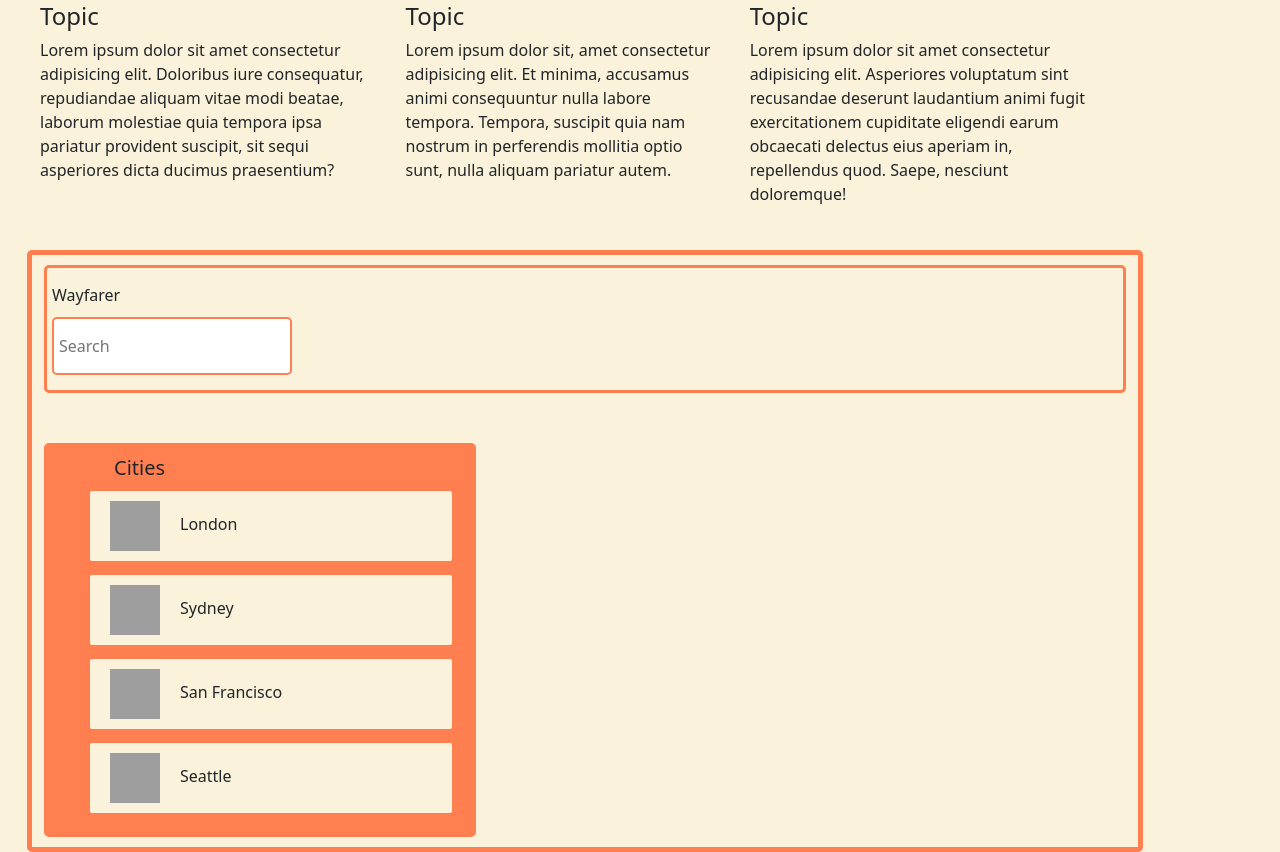
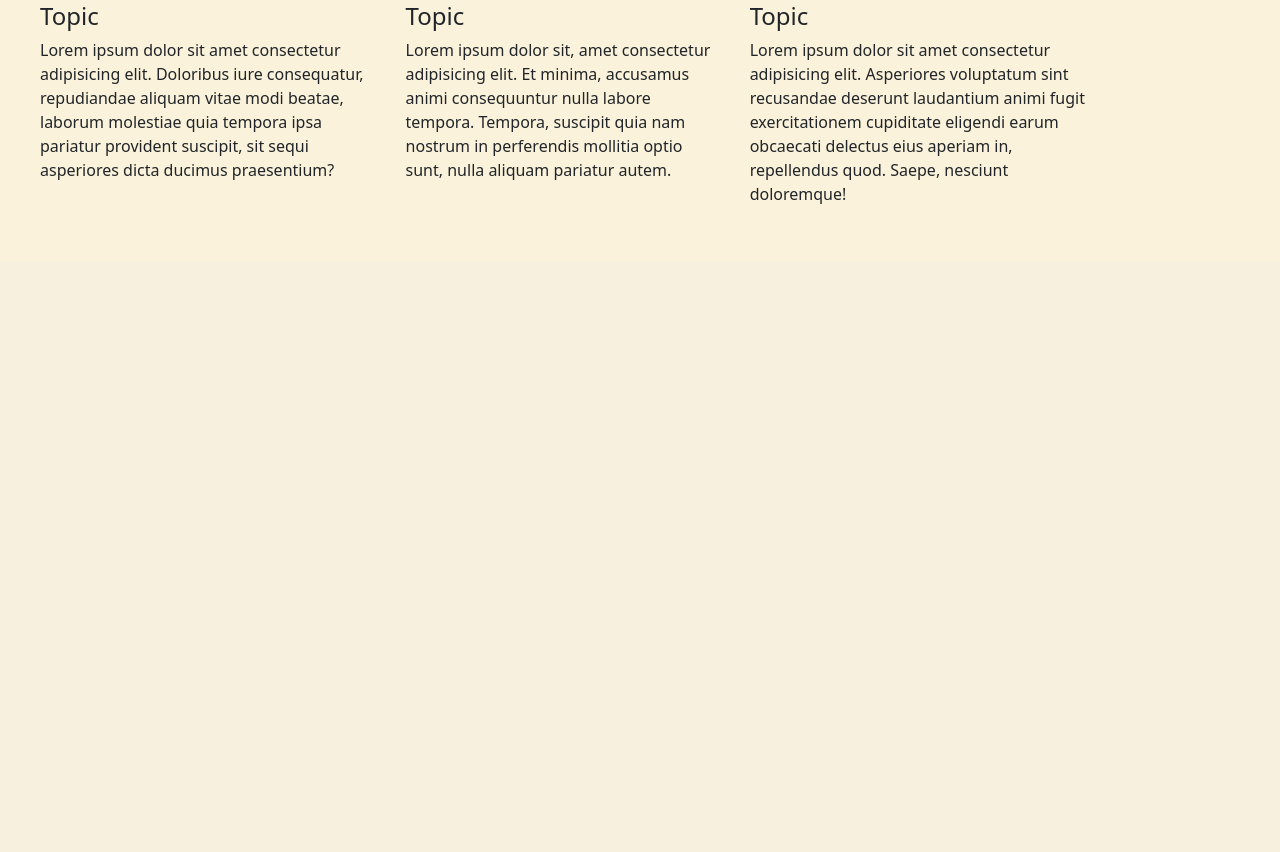
Before and after one commit to justnyc187/wayfarerProject, a Django app: page / in a window 1280 px wide. Shown: the part 539-1391 px from the top of the page. After the commit the page ends 743 px from the top, so only its background shows below. Run offline with Django 3.2, Linux system fonts and the light colour scheme; grey boxes are pictures that could not be loaded.

Commit message:
everything looks ok

```diff
--- a/main_app/templates/home.html
+++ b/main_app/templates/home.html
@@ -23,20 +23,4 @@
             <li class="home-li"><h4 class="home-h4">Topic</h4>Lorem ipsum dolor sit amet consectetur adipisicing elit. Asperiores voluptatum sint recusandae deserunt laudantium animi fugit exercitationem cupiditate eligendi earum obcaecati delectus eius aperiam in, repellendus quod. Saepe, nesciunt doloremque!</li>
         </ul>
     </div>
-    <div class="container home-div">
-        <div>
-        <header class="header-cities">Wayfarer
-                <form action="" method="GET"></form>
-                    <input class="search-home" type="text" name="style" placeholder="Search">
-                </form>
-        </header>
-        </div>
-        <ul class="cities-ul">
-            <h5 class="cities-h5">Cities</h5>
-           <li class="home-li-img"><img class="img-li" src="https://i.pinimg.com/474x/b8/54/4f/b8544f33b7a2f0394a38af9bdaf56dc1.jpg" alt="">London</li>
-            <li class="home-li-img"><img class="img-li" src="https://www.sl.nsw.gov.au/sites/default/files/image_16_0.jpg" alt="">Sydney</li>
-            <li class="home-li-img"><img class="img-li" src="https://clickamericana.com/wp-content/uploads/Vintage-San-Francisco-Chinatown-postcards-from-the-1970s.jpg-1-750x455.jpg" alt="">San Francisco</li>
-            <li class="home-li-img"><img class="img-li" src="https://encrypted-tbn0.gstatic.com/images?q=tbn:ANd9GcRVfxMAEUQ8Fl_39ban5QvWW0-Ybg8yywN-LQ&usqp=CAU" alt="">Seattle</li>
-        </ul>
-    </div>
 {% endblock %}
--- a/main_app/templates/profile.html
+++ b/main_app/templates/profile.html
@@ -1,7 +1,7 @@
  {% extends 'base.html' %}
  {%block content%}
 
-<header class="header-cities">Wayfarer
+<header class="header-cities">
     <form action="" method="GET"></form>
         <input class="search-home" type="text" name="style" placeholder="Search">
     </form>
```
